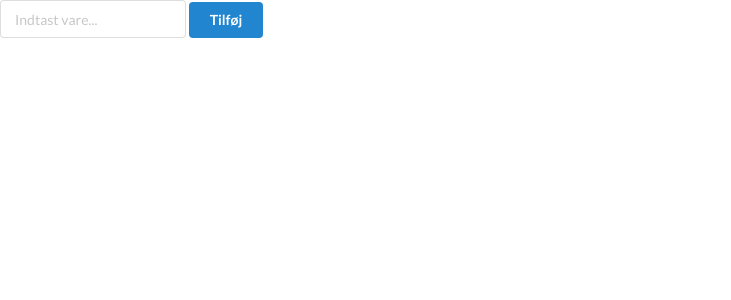
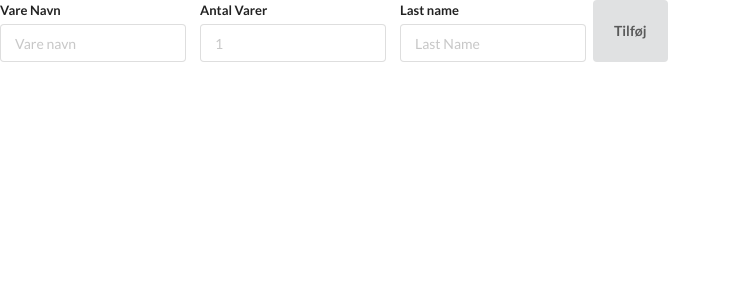
Before and after one commit to Ezbob/responsive-husholding, a Node server app: page / in a window 1280 px wide. Shown: the top 300 px of the page, without its empty margins (0-731 px from the left). Run offline with Node 20, Linux system fonts and the light colour scheme; some libraries are stand-ins or nearby versions.

Commit message:
create form, an outline of a restful api for grossery listing

```diff
--- a/index.js
+++ b/index.js
@@ -4,21 +4,52 @@ const path = require('path');
 
 const app = express();
 
+// setting paths and variable available from the app
 app.set('root_path', path.resolve(__dirname));
 app.set('views_path', path.join(app.get('root_path'), 'views'));
 app.set('database', path.join(app.get('root_path'), 'database.sqlite'));
 
+// use the pug template engine to render views
+app.set('views', app.get('views_path'));
+app.set('view engine', 'pug');
+
+// a Knex instance hooked up to the database
 const database = require("./modules/database.js")(app);
 
 app.use('/static', express.static('assets'));
 
 
-app.get('/', function(req, res) {
+app.get('/', (req, res) => {
 
 	res.sendFile(path.join( app.get('views_path'), 'index.html'));
 });
 
-app.use(function(err, req, res, next) {
+app.route('/grosslist/')
+	.get((req, res) => {
+		// get the whole list
+	})
+	.post((req, res) => {
+		// create a item (let the database sort out the id)
+	});
+
+app.route('/grosslist/:itemId')
+	.get((req, res) => {
+		// get a specific item with id
+	})
+	.put((req, res) => {
+		// update a specific item
+	})
+	.delete((req, res) => {
+		// delete a specific item
+	})
+
+
+app.use((req, res, next) => {
+	console.error("NOT FOUND " + req.method + " " + req.protocol + " " + req.url);
+	res.status(404).send("<p>Not found</p>");
+})
+
+app.use((err, req, res, next) => {
 	console.error(err.stack);
 	res.status(500).send("<h1>Sweet burn!!</h1>");
 });
--- a/views/index.html
+++ b/views/index.html
@@ -5,8 +5,8 @@
       src="https://code.jquery.com/jquery-3.1.1.min.js"
       integrity="sha256-hVVnYaiADRTO2PzUGmuLJr8BLUSjGIZsDYGmIJLv2b8="
       crossorigin="anonymous"></script>
-      <link rel="stylesheet" href="https://cdnjs.cloudflare.com/ajax/libs/semantic-ui/2.2.7/semantic.min.css"/>
-    <script src="https://cdnjs.cloudflare.com/ajax/libs/semantic-ui/2.2.7/semantic.min.js"></script>
+    <link rel="stylesheet" href="https://cdn.jsdelivr.net/npm/semantic-ui@2.2.13/dist/semantic.css">
+    <script src="https://cdn.jsdelivr.net/npm/semantic-ui@2.2.13/dist/semantic.js"></script>
     <script>
     $(function() {
         "use strict";
@@ -17,10 +17,24 @@
 </script>
 </head>
 <body>
-    <div class="ui input">
-        <input type="text" placeholder="Indtast vare...">
+    <div class="ui form">
+      <div class="fields">
+        <div class="field">
+          <label>Vare Navn</label>
+          <input placeholder="Vare navn" type="text">
+        </div>
+        <div class="field">
+          <label>Antal Varer</label>
+          <input placeholder="1" type="text">
+        </div>
+        <div class="field">
+          <label>Last name</label>
+          <input placeholder="Last Name" type="text">
+        </div>
+        <button class="ui button" type="submit">
+          Tilføj
+        </button>
+      </div>
     </div>
-    <button class="ui primary button">
-        Tilføj
-    </button>
+
 </body>
```
